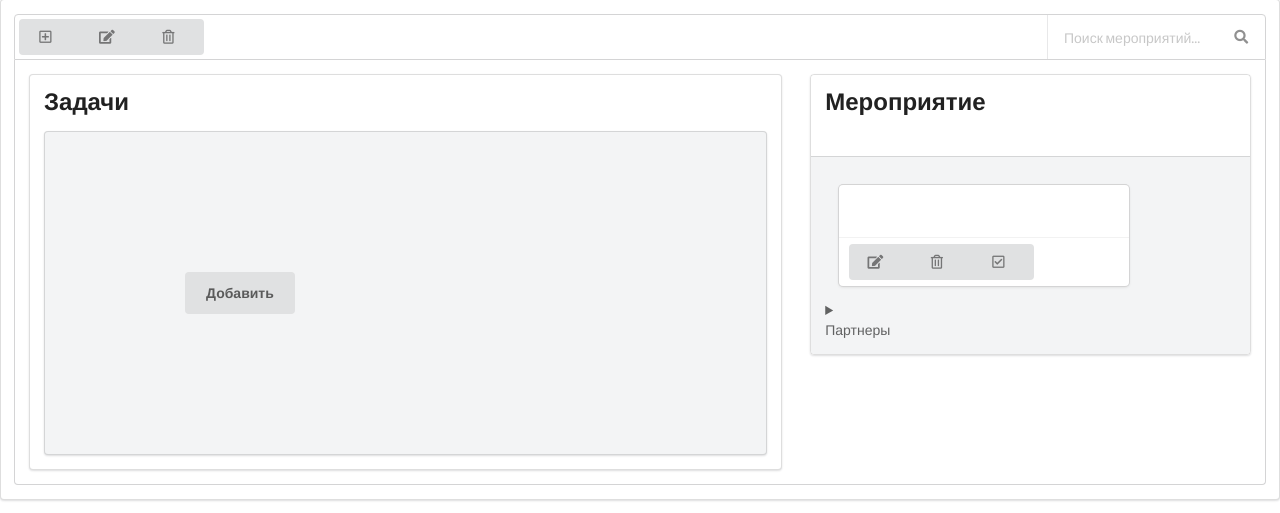
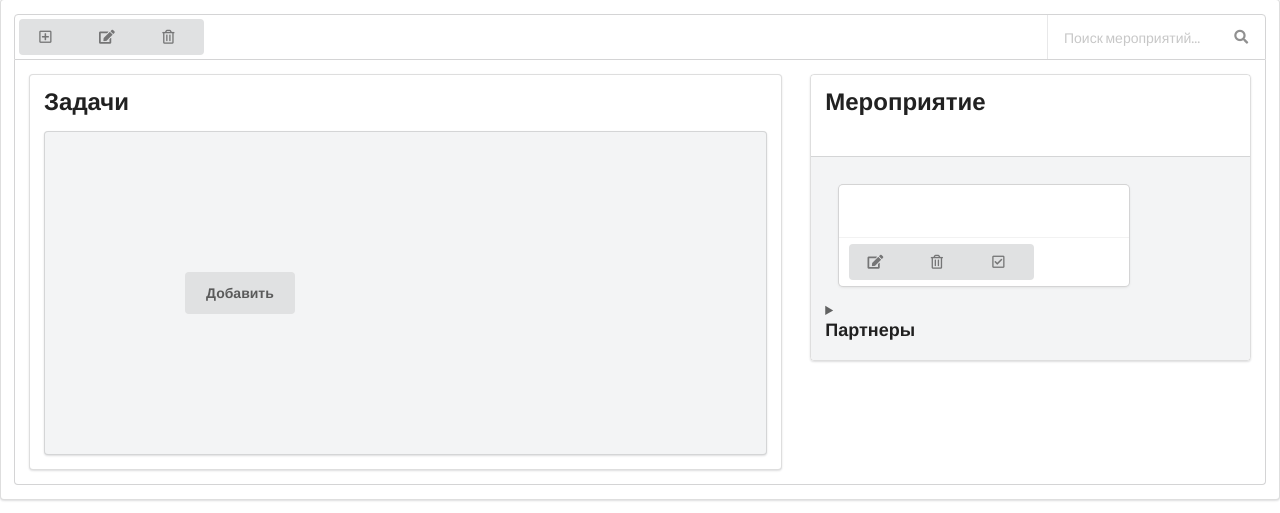
Before and after one commit to Serjio2888/EnormousHeart, a Django app: template heart/templates/event.html in a window 1280 px wide. Shown: the part 97-610 px from the top of the page. Run offline with Django 3.2, Linux system fonts and the light colour scheme; the template is opened without the code that fills it, so the values that code supplies are empty; some libraries are stand-ins or nearby versions.

Commit message:
seeeeerg

```diff
--- a/heart/templates/event.html
+++ b/heart/templates/event.html
@@ -171,7 +171,7 @@
                         </div>
 
                     </div>
-                <details><summary><div class="dark_grey">Партнеры</div></summary>
+                <details><summary><h3 class="ui header">Партнеры</h3></summary>
 <p>
             {{event.partner}}
             {% for part in partner %}
```
